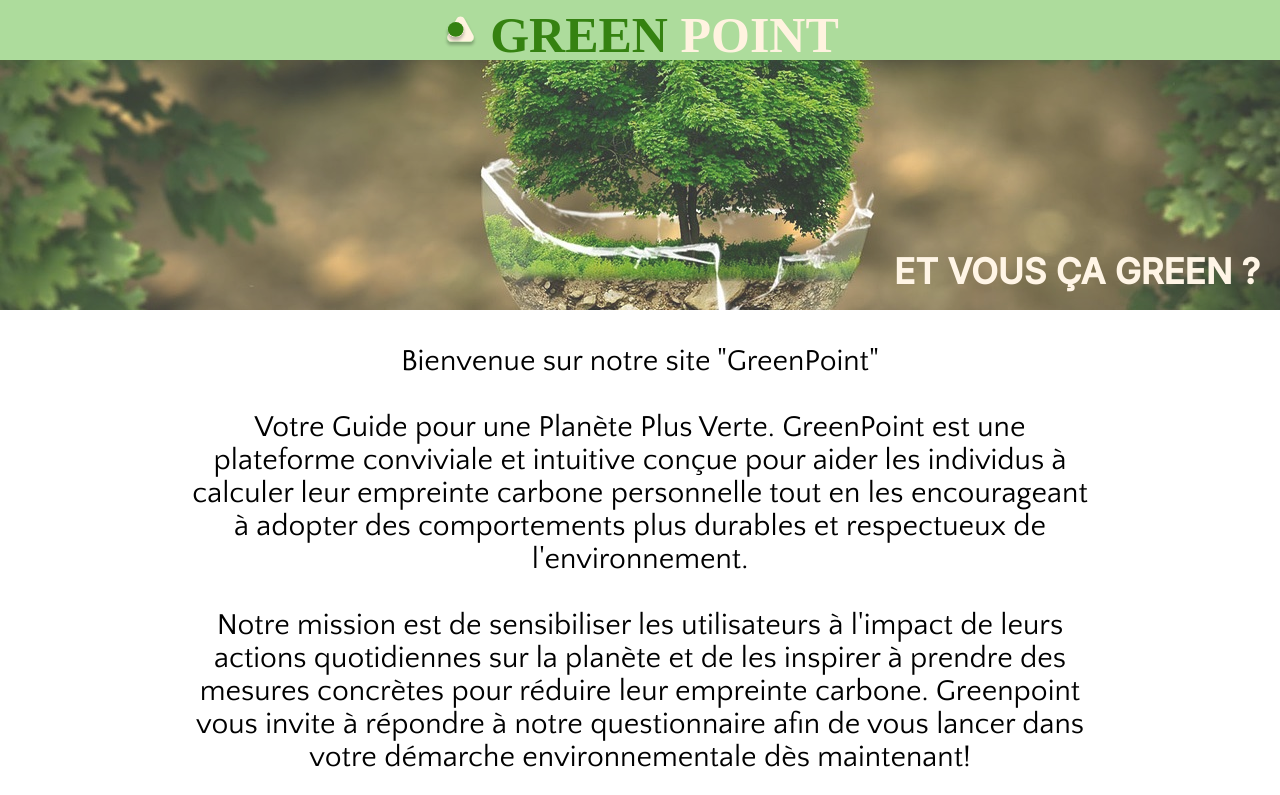
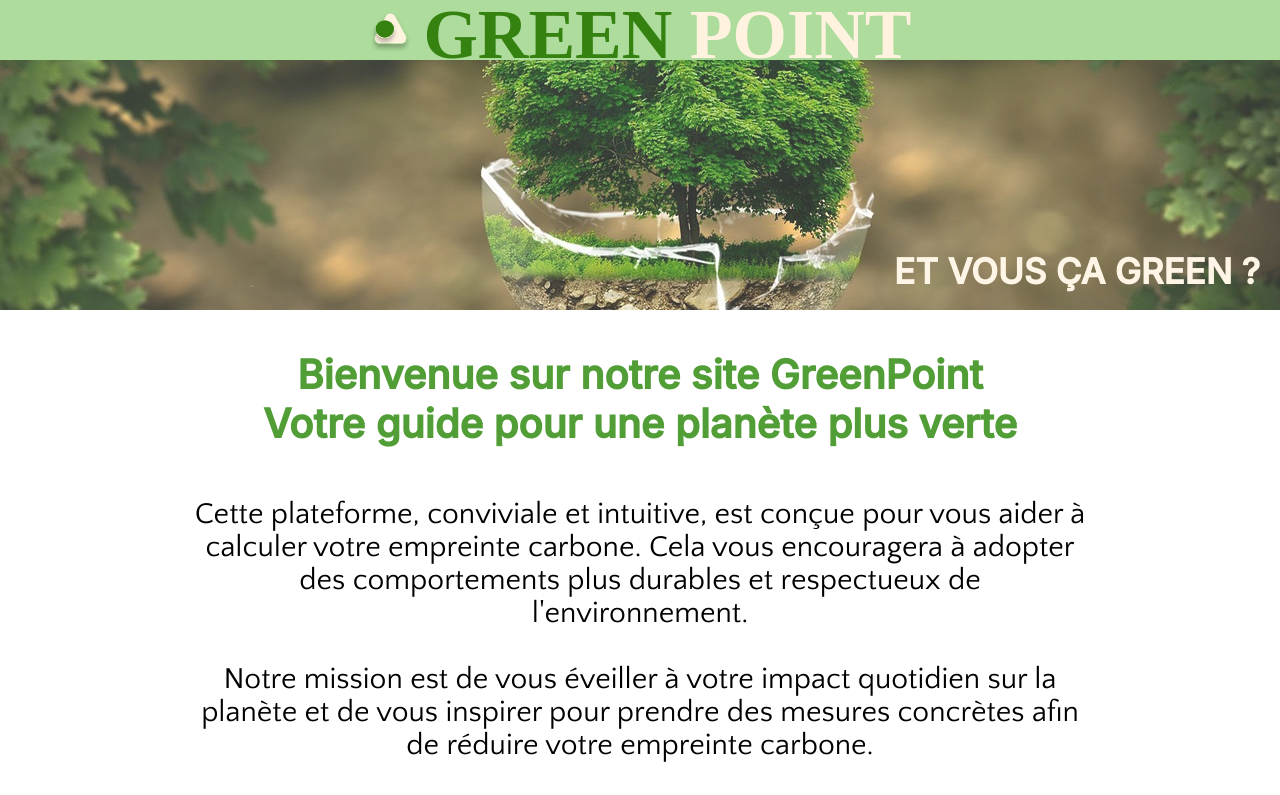
Before and after one commit to WildCodeSchool/2023-09-JS-BDX-P2-one-team-one-dream, a React (Vite) app in the folder frontend/: page / in a window 1280 px wide. Shown: the top 795 px of the page. Built offline with nearby package versions, Linux system fonts and the light colour scheme; a web font is replaced by a local one.

Commit message:
dernières retouches scss

```diff
--- a/frontend/src/components/AboutUs.jsx
+++ b/frontend/src/components/AboutUs.jsx
@@ -17,7 +17,7 @@ function AboutUs() {
           empreinte carbone favorise la prise de conscience de son implication
           personnelle. <br />
           Nous avons la ferme conviction que c’est la somme de belles actions et
-          d’élans solidaires pour notre planète qui permettront d’évoluer vers
+          d’élans solidaires pour notre planète, qui permettront d’évoluer vers
           une communauté toujours plus respectueuse de l’environnement.
         </p>
       </div>
--- a/frontend/src/components/Description.jsx
+++ b/frontend/src/components/Description.jsx
@@ -2,20 +2,25 @@ import "../styles/Description.scss";
 
 function Description() {
   return (
-    <div className="">
+    <div>
+      <h3 className="title_description">
+        Bienvenue sur notre site GreenPoint <br /> Votre guide pour une planète
+        plus verte
+      </h3>
       <p className="bio">
-        Bienvenue sur notre site "GreenPoint" <br />
-        <br />
-        Votre Guide pour une Planète Plus Verte. GreenPoint est une plateforme
-        conviviale et intuitive conçue pour aider les individus à calculer leur
-        empreinte carbone personnelle tout en les encourageant à adopter des
+        Cette plateforme, conviviale et intuitive, est conçue pour vous aider à
+        calculer votre empreinte carbone. Cela vous encouragera à adopter des
         comportements plus durables et respectueux de l'environnement. <br />{" "}
         <br />
-        Notre mission est de sensibiliser les utilisateurs à l'impact de leurs
-        actions quotidiennes sur la planète et de les inspirer à prendre des
-        mesures concrètes pour réduire leur empreinte carbone. Greenpoint vous
-        invite à répondre à notre questionnaire afin de vous lancer dans votre
-        démarche environnementale dès maintenant!
+        Notre mission est de vous éveiller à votre impact quotidien sur la
+        planète et de vous inspirer pour prendre des mesures concrètes afin de
+        réduire votre empreinte carbone. <br /> <br />
+        Notre empreinte carbone, oui, tout le monde en parle, mais qu'est ce que
+        c'est ? <br /> <br />
+        L'empreinte carbone est la mesure des émissions totales de gaz à effet
+        de serre liées à une personne, une organisation ou une activité. <br />
+        Greenpoint vous invite à répondre à notre questionnaire afin de vous
+        lancer dans votre démarche environnementale dès maintenant!
       </p>
     </div>
   );
--- a/frontend/src/components/Header.jsx
+++ b/frontend/src/components/Header.jsx
@@ -6,8 +6,8 @@ function Header() {
     <>
       <div className="header">
         <svg
-          width="39"
-          height="38"
+          width="45"
+          height="44"
           viewBox="0 0 39 38"
           fill="none"
           xmlns="http://www.w3.org/2000/svg"
@@ -61,8 +61,8 @@ function Header() {
               id="filter1_d_0_1"
               x="1"
               y="7"
-              width="26"
-              height="25"
+              width="32"
+              height="31"
               filterUnits="userSpaceOnUse"
               colorInterpolationFilters="sRGB"
             >
--- a/frontend/src/styles/Button.scss
+++ b/frontend/src/styles/Button.scss
@@ -2,7 +2,7 @@
 
 .buttonQuiz {
   background-color: #ffc443;
-  width: 50%;
+  width: 200px;
   font-family: "Quattrocento Sans", sans-serif;
   font-size: 20px;
   border-radius: 60px;
@@ -22,7 +22,7 @@
 
 @media screen and (min-width: 768px) {
   .buttonQuiz {
-    width: 20%;
+    width: 400px;
     font-size: 35px;
     padding: 10px 6px 10px 6px;
   }
--- a/frontend/src/styles/Description.scss
+++ b/frontend/src/styles/Description.scss
@@ -1,4 +1,14 @@
 @import url("https://fonts.google.com/share?selection.family=Quattrocento");
+@import url("https://fonts.googleapis.com/css2?family=Inter:wght@500&family=Quattrocento+Sans&display=swap");
+
+.title_description {
+  text-align: center;
+  padding: 0;
+  font-family: "Inter", sans-serif;
+  font-size: 20px;
+  color: rgb(81, 157, 54);
+  margin-bottom: 20px;
+}
 
 .bio {
   font-family: "Quattrocento Sans", sans-serif;
@@ -11,6 +21,10 @@
 }
 
 @media screen and (min-width: 768px) {
+  .title_description {
+    font-size: 40px;
+    margin: 10px 0 50px 0;
+  }
   .bio {
     font-size: 30px;
   }
--- a/frontend/src/styles/Estimate.scss
+++ b/frontend/src/styles/Estimate.scss
@@ -48,7 +48,7 @@ h3 {
   padding: 20px 0;
 }
 
-@media screen and (min-width: 820px) {
+@media screen and (min-width: 768px) {
   .final_result {
     width: 43%;
     margin: 40px auto;
--- a/frontend/src/styles/Header.scss
+++ b/frontend/src/styles/Header.scss
@@ -64,7 +64,7 @@ body {
     align-items: center;
 
     .title {
-      font-size: 50px;
+      font-size: 70px;
     }
   }
 
--- a/frontend/src/styles/Points.scss
+++ b/frontend/src/styles/Points.scss
@@ -72,7 +72,7 @@
   }
 }
 
-@media screen and (min-width: 820px) {
+@media screen and (min-width: 768px) {
   .Points_Cards {
     display: grid;
     grid-template-columns: repeat(2, 1fr);
--- a/frontend/src/styles/Quizz.scss
+++ b/frontend/src/styles/Quizz.scss
@@ -82,13 +82,14 @@
       border-radius: 2px;
       height: 25px;
       margin: 15px 0;
-      border: 1px solid grey;
+      border: none;
+      box-shadow: 4px 4px 6px 0 rgba(0, 0, 0, 0.5);
     }
 
     .flight_button {
       width: 100px;
-      border-radius: 5px;
-      height: 25px;
+      border-radius: 10px;
+      height: 30px;
       margin: 20px;
       background-color: #e4bb78;
       cursor: pointer;
@@ -116,6 +117,12 @@
     .content {
       width: 800px;
 
+      input,
+      select {
+        width: 200px;
+        height: 30px;
+      }
+
       .quizz_header {
         .close {
           right: 10px;
```
